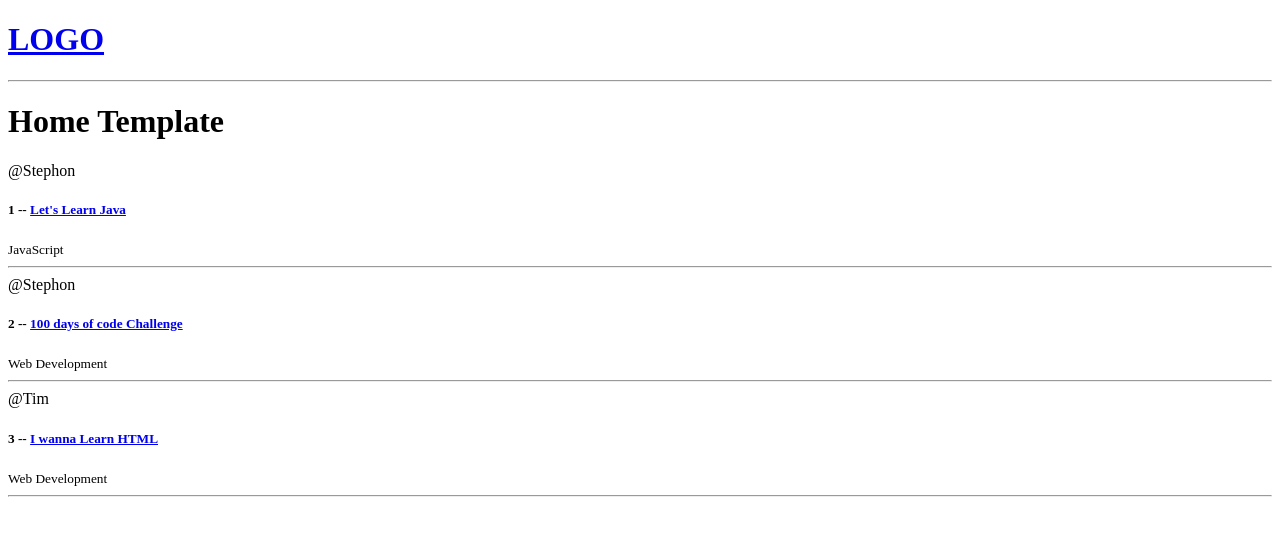
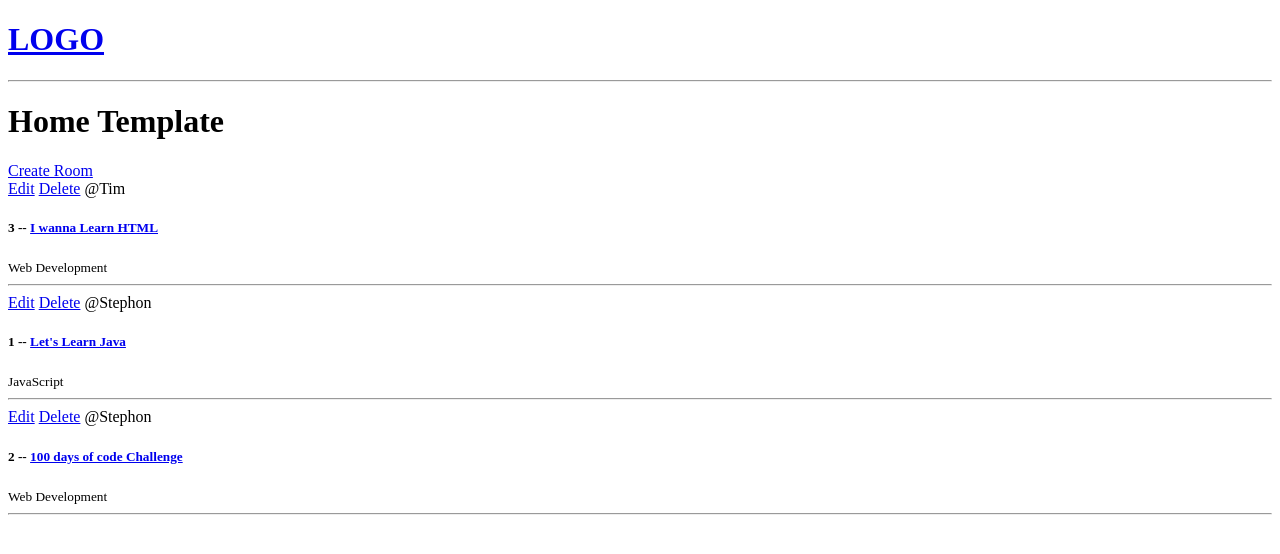
Before and after one commit to Scarter97/ITSC-3155-Django-Tutorial-Rep, a Django app: page / in a window 1280 px wide. Shown: the top 554 px of the page. Run offline with Django 5.2, Linux system fonts and the light colour scheme; data comes from the database, SQL or seed files in the repository; both versions use the stored data as it was after the commit.

Commit message:
CRUD Commit

```diff
--- /dev/null
+++ b/base/forms.py
@@ -0,0 +1,6 @@
+from django.forms import ModelForm
+from .models import Room
+class RoomForm(ModelForm):
+    class Meta:
+        model = Room
+        fields = '__all__'
--- a/base/models.py
+++ b/base/models.py
@@ -11,13 +11,16 @@ class Topic(models.Model):
         return self.name
 
 class Room(models.Model):
-    host = models.ForeignKey(User, on_delete = models.SET_NULL, null=True)
-    topic = models.ForeignKey(Topic, on_delete = models.SET_NULL, null=True)
+    host = models.ForeignKey(User, on_delete=models.SET_NULL, null=True)
+    topic = models.ForeignKey(Topic, on_delete=models.SET_NULL, null=True)
     name = models.CharField(max_length=200)
     description = models.TextField(null=True, blank=True)
     #participants =
     updated = models.DateTimeField(auto_now=True)
     created = models.DateTimeField(auto_now_add=True)
+
+    class Meta:
+        ordering = ['-updated', '-created']
 
     def __str__(self):
         return self.name
@@ -25,7 +28,7 @@ class Room(models.Model):
 
 class Message(models.Model):
     user = models.ForeignKey(User, on_delete=models.CASCADE)
-    room = models.ForeignKey(Room, on_delete = models.CASCADE)
+    room = models.ForeignKey(Room, on_delete=models.CASCADE)
     body = models.TextField()
     updated = models.DateTimeField(auto_now=True)
     created = models.DateTimeField(auto_now_add=True)
--- a/base/templates/base/home.html
+++ b/base/templates/base/home.html
@@ -2,12 +2,18 @@
 
 
 {% block content %}
+
 <h1>Home Template</h1>
 
 <div>
+
+    <a href="{% url 'create-room' %}">Create Room</a>
+
     <div>
         {% for room in rooms %}
         <div>
+            <a href="{% url 'update-room' room.id %}">Edit</a>
+            <a href="{% url 'delete-room' room.id %}">Delete</a>
             <span>@{{room.host.username}}</span>
             <h5>{{room.id}} -- <a href="{% url 'room' room.id %}">{{room.name}}</a></h5>
             <small>{{room.topic.name}}</small>
--- a/base/urls.py
+++ b/base/urls.py
@@ -1,7 +1,11 @@
 from django.urls import path
-from.import views
+from . import views
 
 urlpatterns = [
     path('', views.home, name="home"),
     path('room/<str:pk>', views.room, name="room"),
+
+    path('create-room/', views.createRoom, name="create-room"),
+    path('update-room/<int:pk>/', views.updateRoom, name="update-room"),
+    path('delete-room/<int:pk>/', views.deleteRoom, name="delete-room"),
 ]
--- a/base/views.py
+++ b/base/views.py
@@ -1,5 +1,6 @@
-from django.shortcuts import render
+from django.shortcuts import render, redirect
 from .models import Room
+from .forms import RoomForm
 # Create your views here.
 
 #rooms = [
@@ -19,3 +20,37 @@ def room(request, pk):
     context = {'room': room}
 
     return render(request, 'base/room.html')
+
+def createRoom(request):
+    form = RoomForm()
+    if request.method == 'POST':
+        form = RoomForm(request.POST)
+        if form.is_valid():
+            form.save()
+            return redirect('home')
+
+    context = {'form' : form}
+    return render(request, 'base/room_form.html', context)
+
+
+def updateRoom(request, pk):
+    room = Room.objects.get(id=pk)
+    form = RoomForm(instance=room)
+
+    if request.method == 'POST':
+        form = RoomForm(request.POST, instance=room)
+        if form.is_valid():
+            form.save()
+            return redirect('home')
+
+    context = {'form' : form}
+    return render(request, 'base/room_form.html', context)
+
+
+def deleteRoom(request, pk):
+    room = Room.objects.get(id=pk)
+    if request.method == 'POST':
+        room.delete()
+        return redirect('home')
+
+    return render(request, 'base/delete.html', {'obj' : room})
--- a/templates/navbar.html
+++ b/templates/navbar.html
@@ -1,5 +1,5 @@
 <a href="/">
-<h1>LOGO</h1>
+    <h1>LOGO</h1>
 </a>
 
 <hr>
```
Also changed, not shown: base/templates/base/delete.html (added, +12 -0 lines), base/templates/base/room_form.html (added, +13 -0 lines), db.sqlite3, templates/main.html (indentation only).
